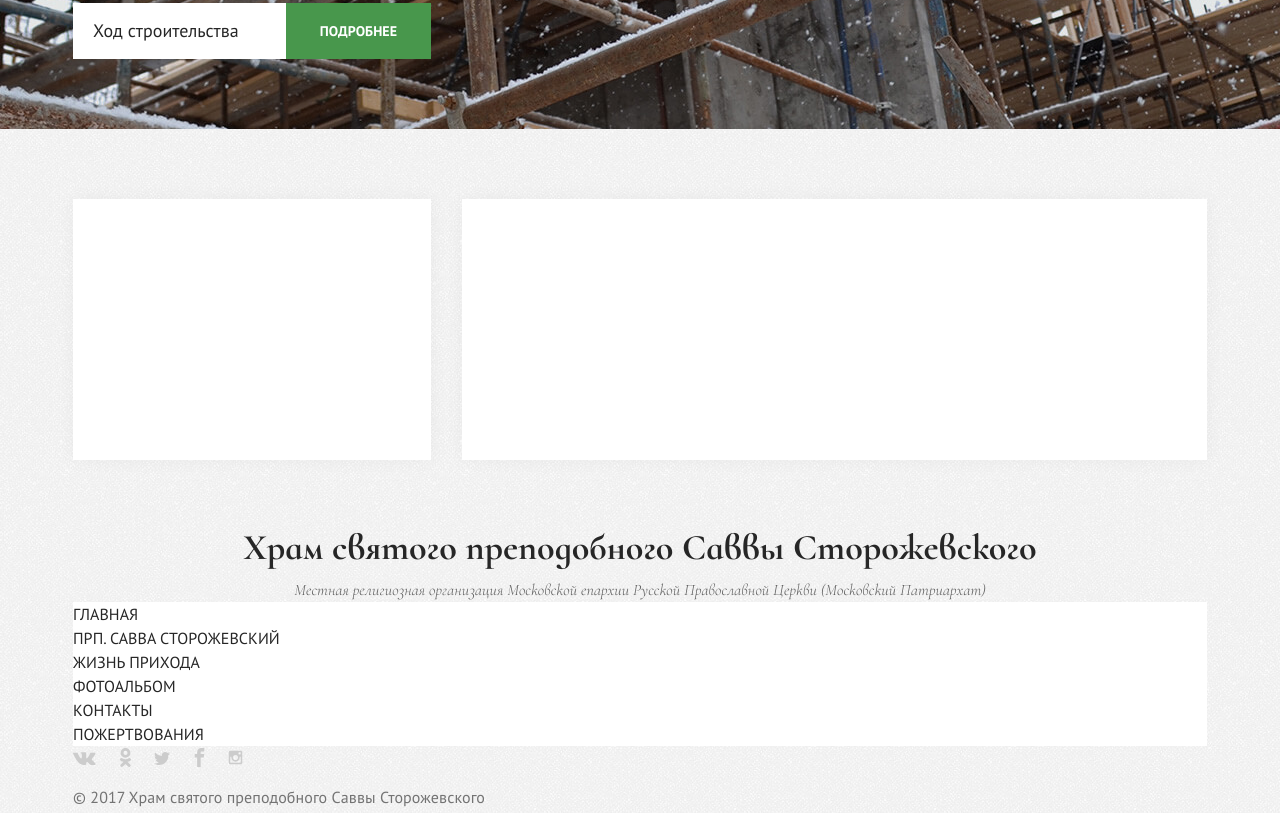
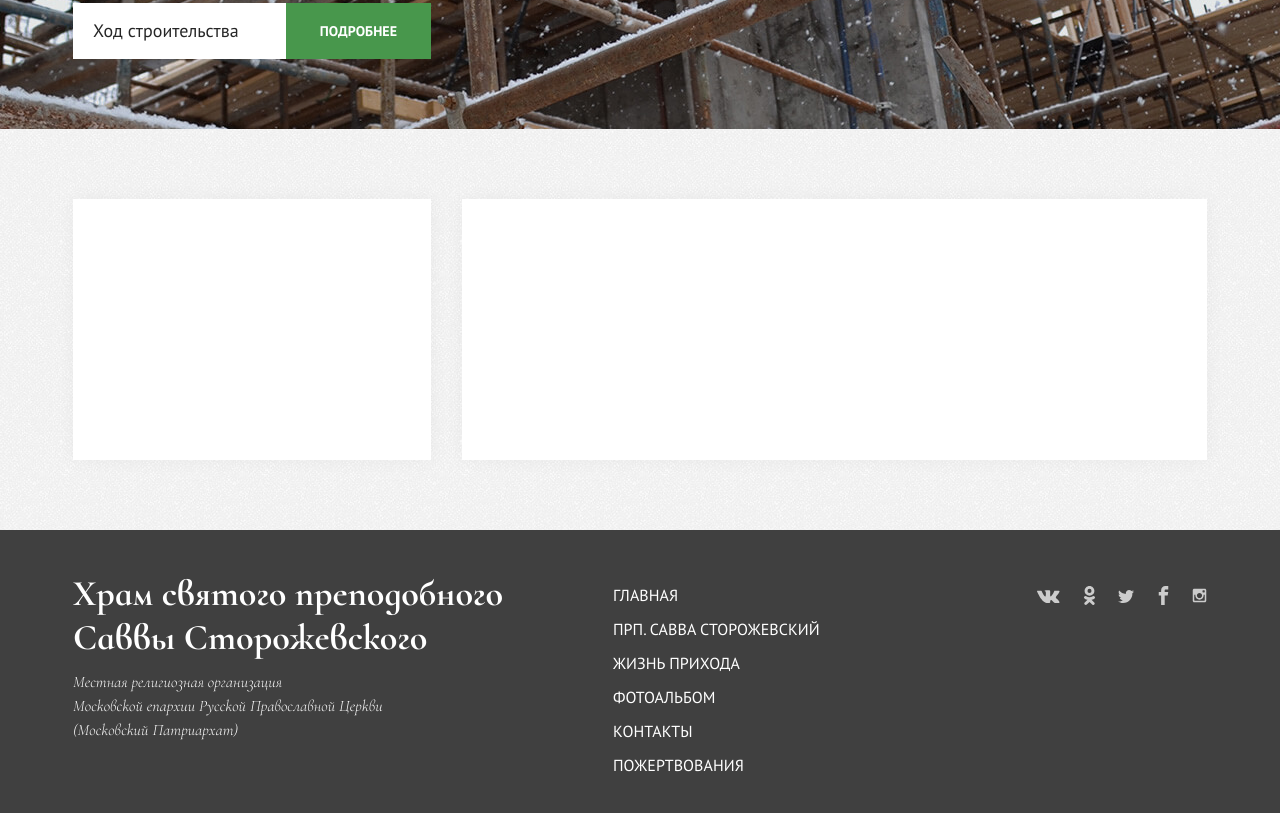
Before and after one commit to PonkinDmitrij2/temple-test, a plain HTML site: page index.html in a window 1280 px wide. Shown: the part 2793-3606 px from the top of the page. Drawn offline with Linux system fonts and the light colour scheme.

Commit message:
Adds css styles for the PAGE-FOOTER

```diff
--- a/css/main.css
+++ b/css/main.css
@@ -102,7 +102,6 @@ body {
   margin: 0 auto;
   padding-left: 15px;
   padding-right: 15px;
-  /* box-shadow: 0 0 0 1px green !important; */
 }
 
 
@@ -206,6 +205,18 @@ body {
   color: #595959;
 }
 
+.logo--page-footer {
+  line-height: 1.2;
+  text-align: left;
+  color: #fff;
+}
+
+.logo--page-footer span {
+  display: block;
+  margin-top: 11px;
+  color: #fff;
+}
+
 
 
 .page-header__nav {
@@ -264,6 +275,15 @@ body {
 .site-nav--horizontal .site-nav__link--active:hover {
   color: #48974c;
   background-color: transparent;
+}
+
+.site-nav--page-footer {
+  color: #fff;
+  background-color: transparent;
+}
+
+.site-nav--page-footer .site-nav__item {
+  margin-bottom: 10px;
 }
 
 
@@ -585,7 +605,6 @@ body {
   width: 1px;
   content: "";
   background-color: #e6e6e6;
-  /* background-color: red; */
 }
 
 .news__item::after {
@@ -659,7 +678,7 @@ body {
   left: 2px;
   width: 16px;
   height: 16px;
-  background: url("../img/bg/circle-arrow-right.svg");
+  background: url("../img/bg/circle-arrow-right.svg") 0 0 no-repeat;
 }
 
 .item-news__more-link:hover,
@@ -839,50 +858,53 @@ body {
 
 
 
-
-
-
-
-
-
-
 /* ========================================
-   $TEST!
+   $PAGE-FOOTER
    ======================================== */
-/* BODY > * {
-outline: 2px solid deeppink;
-} */
-
-/* BODY > * > * {
-  outline: 2px dashed lime;
-  outline-offset: -2px;
-} */
-
-/* BODY > * > * > * {
-  outline: 2px dotted dodgerblue;
-  outline-offset: -4px;
-} */
-
-
-.test {
-  background-color: rgba(0, 128, 0, 0.2) !important;
-  box-shadow: 0 0 0 1px green !important;
+.page-footer {
+  margin-top: auto;
+  padding-top: 42px;
+  color: #ffffff;
+  background-color: #404040;
 }
 
-.test-2 {
-  background-color: rgba(234, 255, 45, 0.2) !important;
-  box-shadow: inset 0 0 0 1px rgb(234, 255, 45) !important;
+.page-footer__row {
+  display: flex;
+  flex-wrap: wrap;
+  margin-bottom: 44px;
 }
 
-.test-3 {
-  background-color: rgba(255, 45, 82, 0.2) !important;
-  box-shadow: 0 0 0 1px rgb(255, 45, 82) !important;
+.page-footer__logo {
+  flex: 0 0 40%;
+  max-width: 40%;
+  margin-right: auto;
 }
-/* ==================== TEST! end ==================== */
 
+.page-footer__links {
+  flex: 0 0 32%;
+  max-width: 32%;
+  padding-top: 11px;
+  padding-left: 58px;
+}
 
-/* ========================================
-   $
-   ======================================== */
+.page-footer__socials {
+  display: flex;
+  flex-wrap: wrap;
+  justify-content: flex-end;
+  align-items: flex-start;
 
-/* ====================  end ==================== */
+  flex: 0 0 23%;
+  max-width: 23%;
+  margin-left: auto;
+  padding-top: 12px;
+}
+
+.page-footer__bottom {
+  border-top: 1px solid #808080;
+}
+
+.page-footer__copyright {
+  font-size: 14px;
+  line-height: 1.4;
+  color: #999999;
+}
--- a/index.html
+++ b/index.html
@@ -376,13 +376,13 @@
       <div class="container">
         <div class="page-footer__row">
           <div class="page-footer__logo">
-            <a class="logo">
+            <a class="logo  logo--page-footer">
               Храм святого преподобного Саввы Сторожевского
-              <span>Местная религиозная организация Московской епархии Русской Православной Церкви (Московский Патриархат)</span>
+              <span>Местная религиозная организация<br> Московской епархии Русской Православной Церкви<br> (Московский Патриархат)</span>
             </a>
           </div>
           <div class="page-footer__links">
-            <ul class="site-nav">
+            <ul class="site-nav  site-nav--page-footer">
               <li class="site-nav__item">
                 <a class="site-nav__link" href="javascript:void(0)">Главная</a>
               </li>
```
